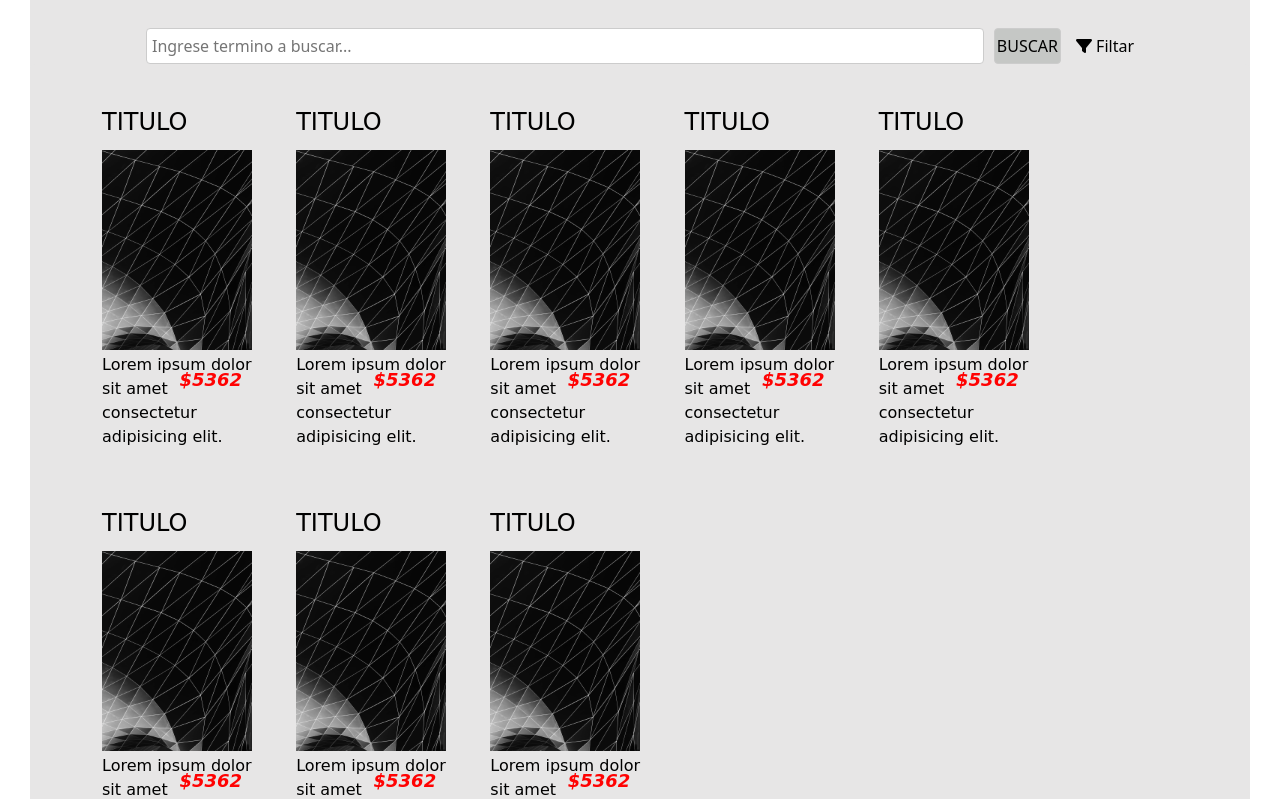
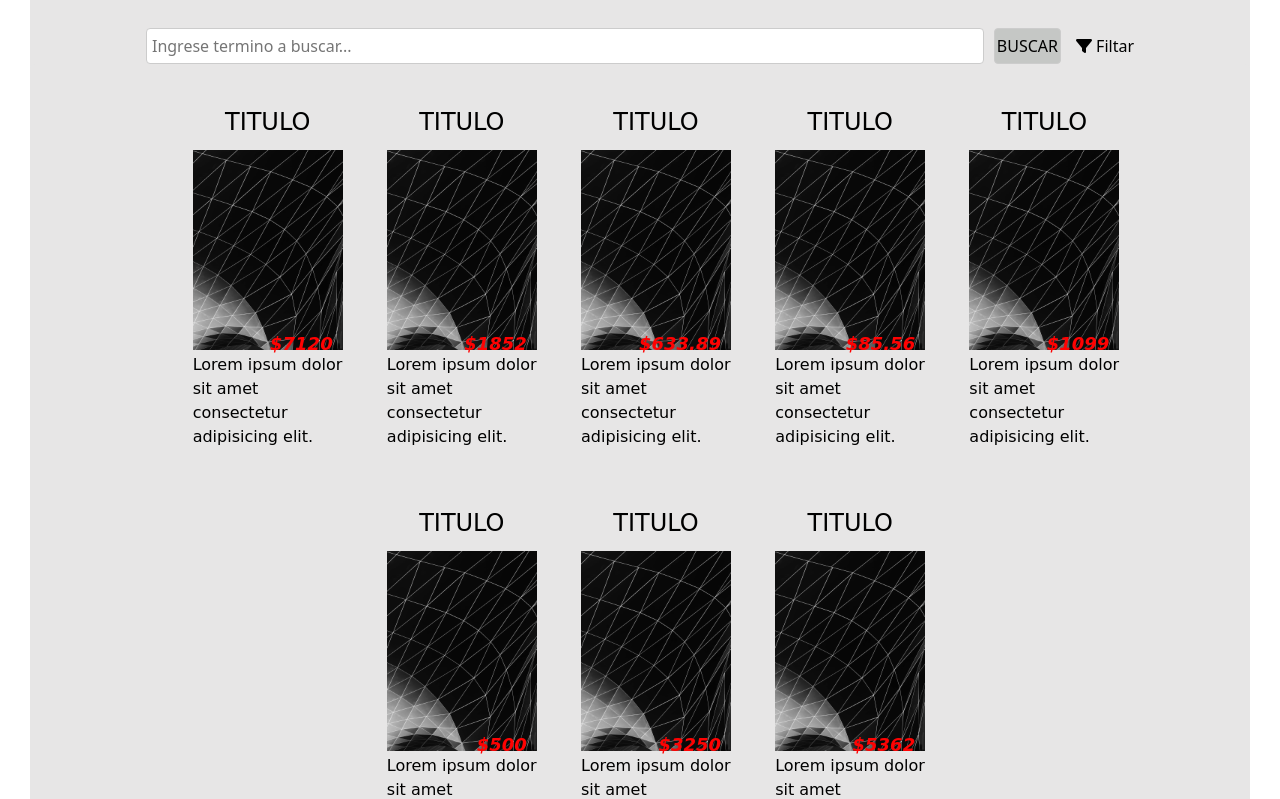
Before and after one commit to bauty84/PetHub-Parra, a plain HTML site: page pages/productos.html in a window 1280 px wide. Shown: the part 153-952 px from the top of the page. Drawn offline with Linux system fonts and the light colour scheme; a web font is replaced by a local one.

Commit message:
Se agrego bootstrap en todas las paginas html que requerian o harian todo mas eficiente

```diff
--- a/css/styles.css
+++ b/css/styles.css
@@ -69,6 +69,11 @@ body {
     color: #FFFFFF;
 }
 
+.nav-user-menu {
+    display: flex !important;
+    flex-direction: row !important;
+}
+
 .nav-user__list {
     display: inline;
     padding-right: 10px;
@@ -97,7 +102,7 @@ body {
     position: relative;
     flex-direction: row;
     max-width: 1220px;
-    background-color: #E7E6E6;
+    background-color: #EDEDED;
     margin: 0 auto;
     padding-top: 20px;
 
@@ -108,7 +113,7 @@ body {
     max-width: 1220px;
     margin: 10px auto;
     padding: 20px 0 20px 0;
-    background-color: #E7E6E6;
+    background-color: #EDEDED;
 }
 
 .index-slider {
@@ -176,7 +181,6 @@ body {
     background-image: url("../img/index_slider/img_003.jpg");
 }
 
-
 .content_title {
     display: inline-block;
     width: 100%;
@@ -216,8 +220,10 @@ div.publicaciones-nuevas {
     transform: scale(1.1);
 }
 
-.publicacion {
+ul.publicacion {
     width: auto;
+    padding: 0;
+    margin: auto;
 }
 
 .publicacion li {
@@ -345,6 +351,7 @@ div.publicaciones-nuevas {
     display: inline-block;
     position: relative;
     width: 100%;
+    margin-bottom: 10px;
 }
 
 .servicios_list__item__url {
@@ -494,7 +501,7 @@ div.publicaciones-nuevas {
 
 .productos .producto-item__precio {
     position: absolute;
-    bottom: 20%;
+    bottom: 30%;
     right: 0;
     padding: 20px 10px 0 0;
     color: #ff0202;
--- a/pages/productos.html
+++ b/pages/productos.html
@@ -21,7 +21,7 @@
 		<nav class="navbar navbar-expand-lg" style="max-width: 1220px; margin:auto;">
 			<div class="container-fluid">
 				<a class="navbar-brand" href="#">
-					<img src="../img/navbar/Logo.png" alt="">
+					<img src="../img/navbar/Logo.png"   >
 				</a>
 				<button class="navbar-toggler" type="button" data-bs-toggle="collapse" data-bs-target="#navbarMenu"
 					aria-controls="navbarMenu" aria-expanded="false" aria-label="Toggle navigation">
@@ -45,7 +45,7 @@
 							<a href="../pages/contacto.html" class="nav-link">Contacto</a>
 						</li>
 					</ul>
-					<ul class="navbar-nav d-flex">
+					<ul class="navbar-nav d-flex nav-user-menu">
 						<li class="nav-item p-2">
 							<a href="#" class="nav-link"><i class="fa-regular fa-circle-user fa-xs"></i> Usuario
 								<i class="fa-solid fa-chevron-down fa-2xs"></i></a>
@@ -68,9 +68,15 @@
 	<!-- Productos -->
 	<div class="content">
 		<div class="content_container">
+			<div class="row">
+				<div class="col-sm-12 col-md-12 col-lg-12">
 					<div class="productos_content_title">
 						<p>PRODUCTOS</p>
 					</div>
+				</div>
+			</div>
+			<div class="row">
+				<div class="col-sm-12 col-md-12 col-lg-12">
 					<div class="productos_search">
 						<div class="productos_search__bar">
 							<input type="text" placeholder="Ingrese termino a buscar...">
@@ -83,13 +89,77 @@
 							</a>
 						</div>
 					</div>
+				</div>
+			</div>
+			<div class="row text-center">
+				<div class="col-sm-12 col-md-12 col-lg-12">
 					<article class="productos">
 						<ul class="producto-list">
 							<li>
-						<i class="producto-item__precio">$5362</i>
+								<i class="producto-item__precio">$7120</i>
 								<a href="#">
 									<p class="producto-item__description__title">TITULO</p>
-							<img src="../img/generic_img.jpg" alt="">
+									<img src="../img/generic_img.jpg"   >
+									<p class="producto-item__description">
+										Lorem ipsum dolor sit amet consectetur adipisicing elit.
+									</p>
+								</a>
+							</li>
+							<li>
+								<i class="producto-item__precio">$1852</i>
+								<a href="#">
+									<p class="producto-item__description__title">TITULO</p>
+									<img src="../img/generic_img.jpg"   >
+									<p class="producto-item__description">
+										Lorem ipsum dolor sit amet consectetur adipisicing elit.
+									</p>
+								</a>
+							</li>
+							<li>
+								<i class="producto-item__precio">$633.89</i>
+								<a href="#">
+									<p class="producto-item__description__title">TITULO</p>
+									<img src="../img/generic_img.jpg"   >
+									<p class="producto-item__description">
+										Lorem ipsum dolor sit amet consectetur adipisicing elit.
+									</p>
+								</a>
+							</li>
+							<li>
+								<i class="producto-item__precio">$85.56</i>
+								<a href="#">
+									<p class="producto-item__description__title">TITULO</p>
+									<img src="../img/generic_img.jpg"   >
+									<p class="producto-item__description">
+										Lorem ipsum dolor sit amet consectetur adipisicing elit.
+									</p>
+								</a>
+							</li>
+							<li>
+								<i class="producto-item__precio">$1099</i>
+								<a href="#">
+									<p class="producto-item__description__title">TITULO</p>
+									<img src="../img/generic_img.jpg"   >
+									<p class="producto-item__description">
+										Lorem ipsum dolor sit amet consectetur adipisicing elit.
+									</p>
+								</a>
+							</li>
+							<li>
+								<i class="producto-item__precio">$500</i>
+								<a href="#">
+									<p class="producto-item__description__title">TITULO</p>
+									<img src="../img/generic_img.jpg"   >
+									<p class="producto-item__description">
+										Lorem ipsum dolor sit amet consectetur adipisicing elit.
+									</p>
+								</a>
+							</li>
+							<li>
+								<i class="producto-item__precio">$3250</i>
+								<a href="#">
+									<p class="producto-item__description__title">TITULO</p>
+									<img src="../img/generic_img.jpg"   >
 									<p class="producto-item__description">
 										Lorem ipsum dolor sit amet consectetur adipisicing elit.
 									</p>
@@ -99,67 +169,7 @@
 								<i class="producto-item__precio">$5362</i>
 								<a href="#">
 									<p class="producto-item__description__title">TITULO</p>
-							<img src="../img/generic_img.jpg" alt="">
-							<p class="producto-item__description">
-								Lorem ipsum dolor sit amet consectetur adipisicing elit.
-							</p>
-						</a>
-					</li>
-					<li>
-						<i class="producto-item__precio">$5362</i>
-						<a href="#">
-							<p class="producto-item__description__title">TITULO</p>
-							<img src="../img/generic_img.jpg" alt="">
-							<p class="producto-item__description">
-								Lorem ipsum dolor sit amet consectetur adipisicing elit.
-							</p>
-						</a>
-					</li>
-					<li>
-						<i class="producto-item__precio">$5362</i>
-						<a href="#">
-							<p class="producto-item__description__title">TITULO</p>
-							<img src="../img/generic_img.jpg" alt="">
-							<p class="producto-item__description">
-								Lorem ipsum dolor sit amet consectetur adipisicing elit.
-							</p>
-						</a>
-					</li>
-					<li>
-						<i class="producto-item__precio">$5362</i>
-						<a href="#">
-							<p class="producto-item__description__title">TITULO</p>
-							<img src="../img/generic_img.jpg" alt="">
-							<p class="producto-item__description">
-								Lorem ipsum dolor sit amet consectetur adipisicing elit.
-							</p>
-						</a>
-					</li>
-					<li>
-						<i class="producto-item__precio">$5362</i>
-						<a href="#">
-							<p class="producto-item__description__title">TITULO</p>
-							<img src="../img/generic_img.jpg" alt="">
-							<p class="producto-item__description">
-								Lorem ipsum dolor sit amet consectetur adipisicing elit.
-							</p>
-						</a>
-					</li>
-					<li>
-						<i class="producto-item__precio">$5362</i>
-						<a href="#">
-							<p class="producto-item__description__title">TITULO</p>
-							<img src="../img/generic_img.jpg" alt="">
-							<p class="producto-item__description">
-								Lorem ipsum dolor sit amet consectetur adipisicing elit.
-							</p>
-						</a>
-					</li>
-					<li>
-						<i class="producto-item__precio">$5362</i>
-						<a href="#">
-							<p class="producto-item__description__title">TITULO</p>
-							<img src="../img/generic_img.jpg" alt="">
+									<img src="../img/generic_img.jpg"   >
 									<p class="producto-item__description">
 										Lorem ipsum dolor sit amet consectetur adipisicing elit.
 									</p>
@@ -167,6 +177,8 @@
 							</li>
 						</ul>
 					</article>
+				</div>
+			</div>
 		</div>
 	</div>
 
@@ -246,7 +258,7 @@
 					</section>
 				</div>
 			</div>
-
+		</div>
 	</div>
 </body>
 
```
Also changed, not shown: index.html (+14 -2 lines), pages/contacto.html (+1 -1 lines), pages/faq.html (+1 -1 lines), pages/servicios.html (+45 -11 lines). Lines whose indentation alone changed are shown as unchanged.
